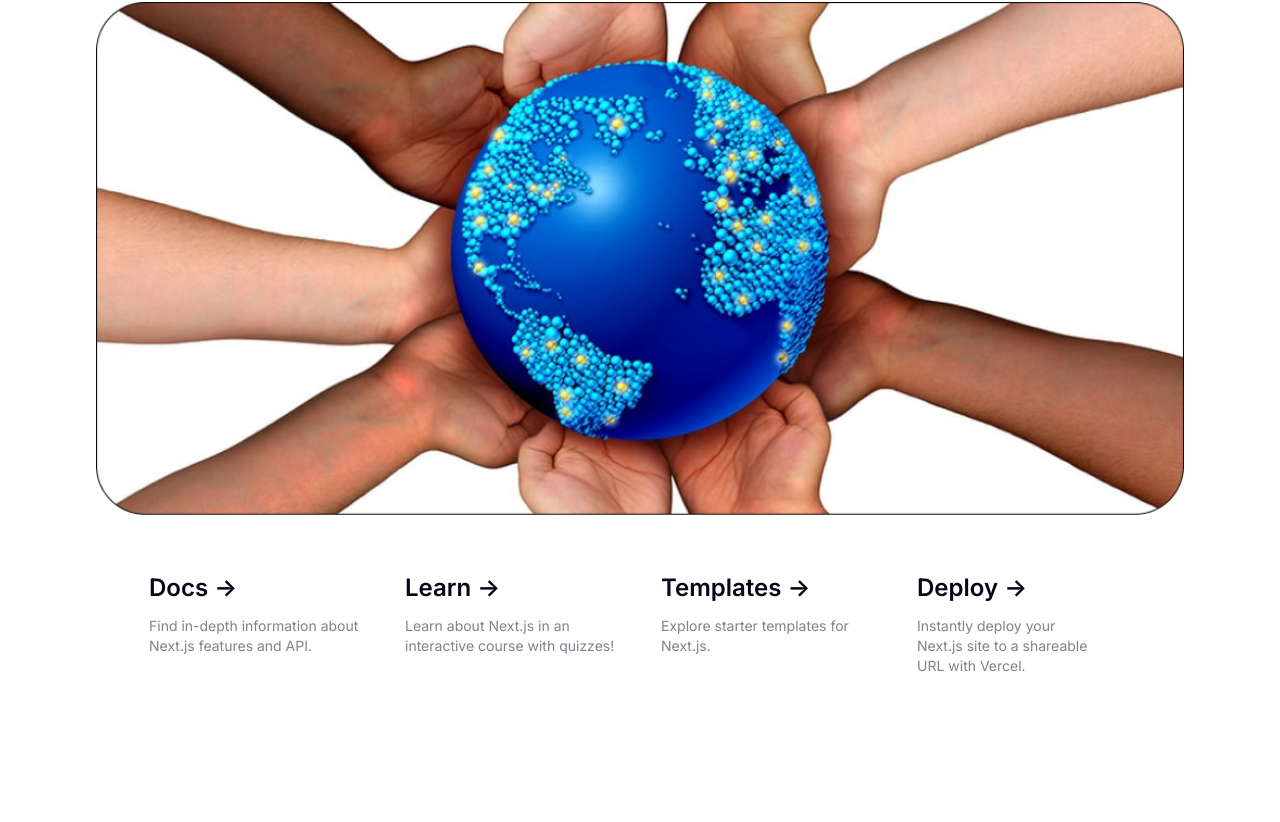
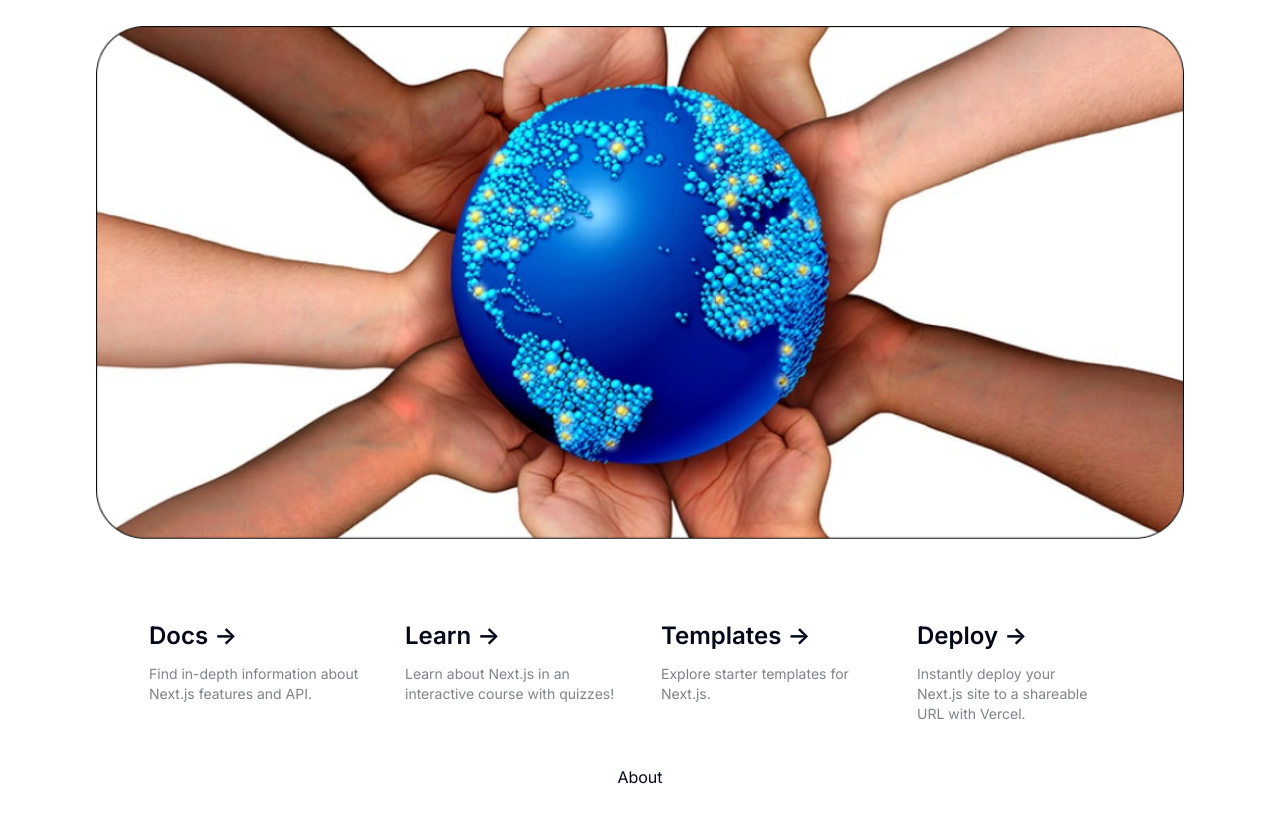
Before and after one commit to MukelaniGumaMashoba/mgm-group, a Next.js app: page / in a window 1280 px wide. Shown: the part 446-1268 px from the top of the page. Before the commit the page ends 1235 px from the top, so only its background shows below. Built offline with nearby package versions, Linux system fonts and the light colour scheme.

Commit message:
done about and more

```diff
--- a/src/app/page.tsx
+++ b/src/app/page.tsx
@@ -121,7 +121,7 @@ export default function Home() {
       </Disclosure>
 
       {/* <main className="flex min-h-screen flex-col items-center justify-between bg-gradient-to-b from-[black] to-[#15162c] p-24 text-white"> */}
-      <main className="mx-auto flex min-h-screen max-w-7xl flex-col items-center justify-between bg-white p-24">
+      <main className="mx-auto flex min-h-screen max-w-7xl flex-col items-center justify-between gap-6 bg-white p-24">
         <div className="flex flex-col items-center justify-between gap-2">
           <div className="justify-items-center rounded-md p-4">
             <h4 className="text-center text-2xl md:text-5xl">
@@ -223,6 +223,11 @@ export default function Home() {
             </p>
           </a>
         </div>
+
+
+        <div>
+          <h4>About</h4>
+        </div>
       </main>
 
       <SheetContent>
```
